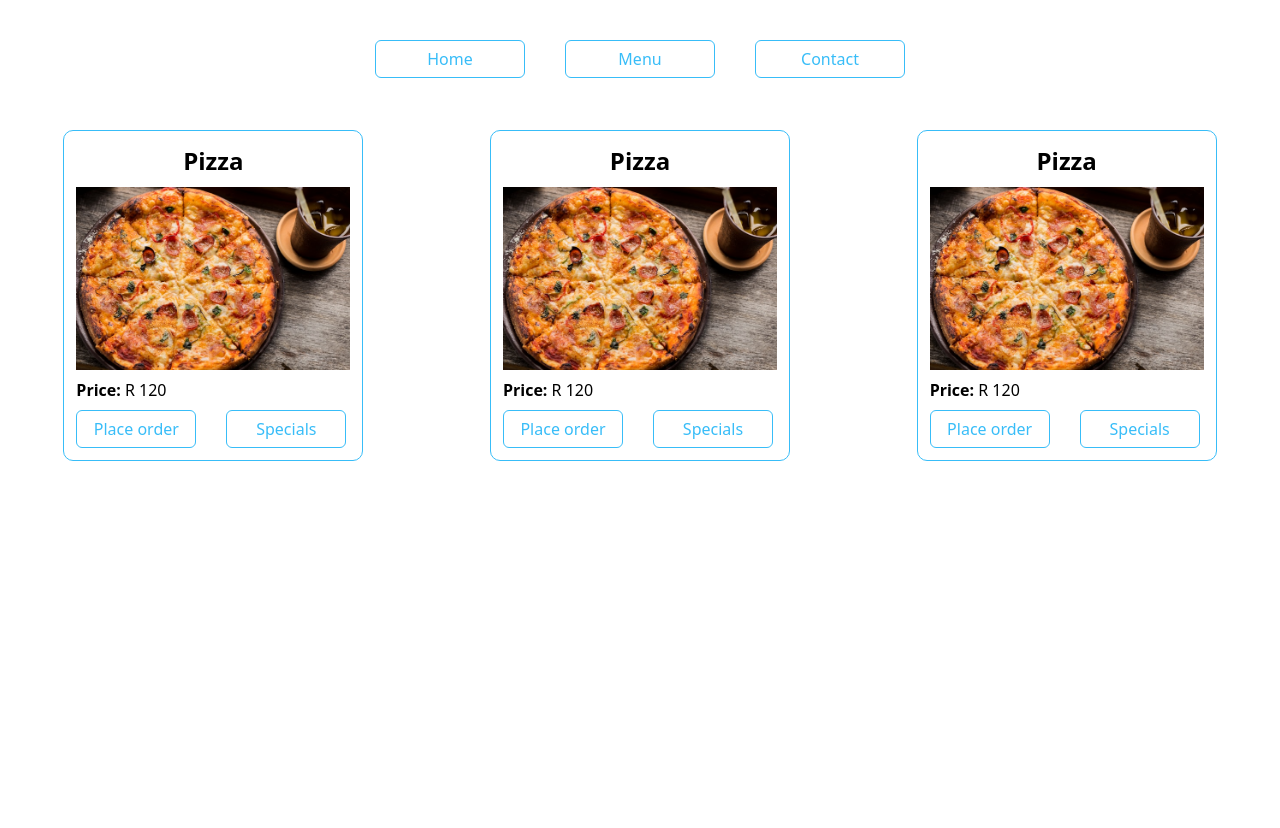
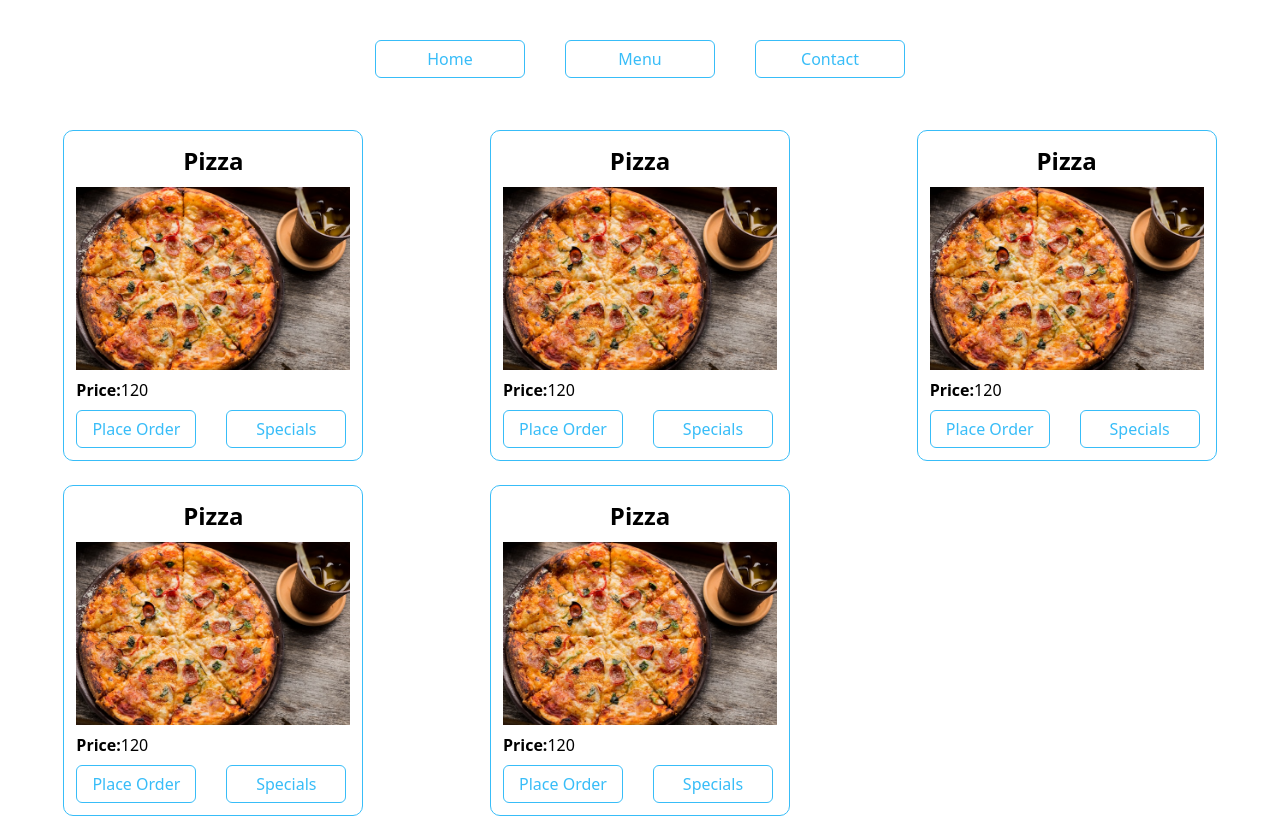
Before and after one commit to softwareNinja-888/restaurant, a website built with webpack: page src/template.html in a window 1280 px wide. Before the commit the page ends 800 px from the top, so only its background shows below. Built offline with nearby package versions, Linux system fonts and the light colour scheme.

Commit message:
Create menu page with javascript

```diff
--- a/src/index.js
+++ b/src/index.js
@@ -16,3 +16,7 @@ const contactPage = ()=>{
 
 
 menu()
+menu()
+menu()
+menu()
+menu()
--- a/src/menu.js
+++ b/src/menu.js
@@ -1,13 +1,71 @@
+import pizzaImg from './pizza.jpg'
+
 const elements = (function (){
     const div = document.getElementById("content")
+    const foodCon = document.createElement("div")
+    foodCon.classList.add("foodCon")
 
-    return {div}
+    return {div,foodCon}
 })()
 
 
 const menu = (function(){
 
-    return function(){
+    return function(foodItem){
+
+        // CREATION OF ELEMENTS:
+
+        const food = document.createElement("div")
+        const h1 = document.createElement("h1")
+        const img = document.createElement("img")
+
+        const p = document.createElement("p")
+        const span = document.createElement("span")
+
+        const divOrder = document.createElement("div")
+        const btn1 = document.createElement("button")
+        const btn2 = document.createElement("button")
+
+        // ADD CLASSESS TO ELEMENTS
+
+        food.classList.add("food")
+        h1.classList.add("dish")
+        img.classList.add("img")
+
+        span.classList.add("price")
+        p.classList.add("pCon")
+
+        divOrder.classList.add("orderBtn")
+        btn1.classList.add("buttonO")
+        btn2.classList.add("buttonO")
+
+        // ADD TEXTCONTENT/CONTENT
+
+        h1.textContent = "Pizza"
+        img.src = pizzaImg
+        span.textContent = "Price:"
+        p.textContent = "120"
+
+        btn1.textContent = "Place Order"
+        btn2.textContent = "Specials"
+
+        // APPEND TO PARENT CONTAINERS
+
+        divOrder.appendChild(btn1)
+        divOrder.appendChild(btn2)
+
+        food.appendChild(h1)
+        food.appendChild(img)
+        p.appendChild(span)
+        food.appendChild(p)
+
+        food.appendChild(divOrder)
+
+        //  APPEND FOOD TO CONTAINER AND THEN TO CONTENT DIV
+
+        elements.foodCon.appendChild(food)
+        elements.div.appendChild(elements.foodCon)
+
 
     }
 })()
--- a/src/style.css
+++ b/src/style.css
@@ -113,6 +113,11 @@
     grid-template-columns: repeat(3,1fr);
     justify-items: center;
 }
+.pCon{
+    display: flex;
+    flex-direction: row-reverse;
+    justify-content: flex-end;
+}
 
 @media (max-width:750px) {
     .foodCon{
--- a/src/template.html
+++ b/src/template.html
@@ -15,35 +15,6 @@
         </nav>
     </header>
     <div id="content">
-        <div class="foodCon">
-            <div class="food">
-                <h1 class="dish">Pizza</h1>
-                <img src="/src/pizza.jpg" class="img">
-                <p><span class="price">Price:</span> R 120</p>
-                <div class="orderBtn">
-                    <button type="button" class="buttonO">Place order</button>
-                    <button type="button" class="buttonO">Specials</button>
-                </div>
-            </div>
-            <div class="food">
-                <h1 class="dish">Pizza</h1>
-                <img src="/src/pizza.jpg" class="img">
-                <p><span class="price">Price:</span> R 120</p>
-                <div class="orderBtn">
-                    <button type="button" class="buttonO">Place order</button>
-                    <button type="button" class="buttonO">Specials</button>
-                </div>
-            </div>        <div class="food">
-                <h1 class="dish">Pizza</h1>
-                <img src="/src/pizza.jpg" class="img">
-                <p><span class="price">Price:</span> R 120</p>
-                <div class="orderBtn">
-                    <button type="button" class="buttonO">Place order</button>
-                    <button type="button" class="buttonO">Specials</button>
-                </div>
-            </div>
-        </div>
-
     </div>
 </body>
 </html>
```
